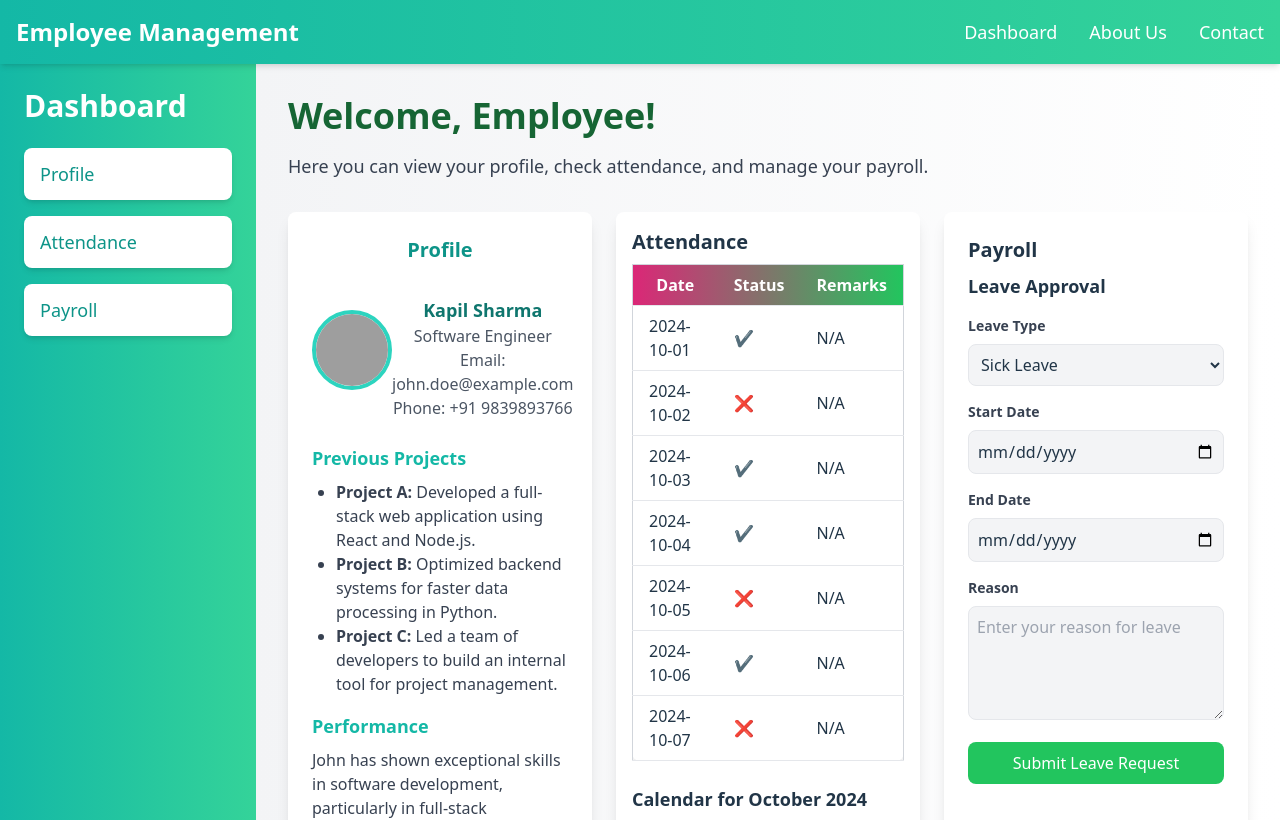
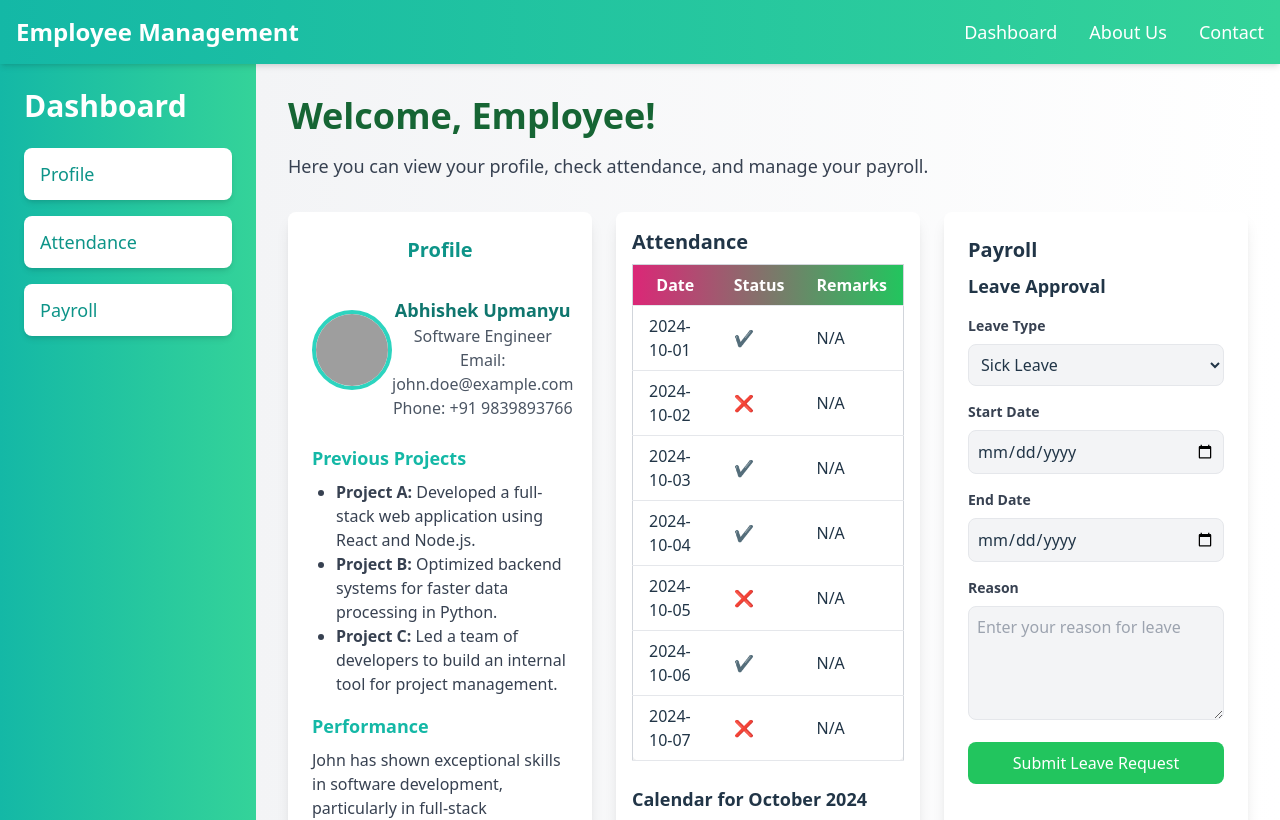
Before and after one commit to Harshal9865/HCI-1.0-, a React (Vite) app: page /dashboard in a window 1280 px wide. Shown: the top 820 px of the page. Built offline with nearby package versions, Linux system fonts and the light colour scheme; grey boxes are pictures that could not be loaded.

Commit message:
Update Dashboard.jsx
Updated the code

```diff
--- a/src/components/Dashboard.jsx
+++ b/src/components/Dashboard.jsx
@@ -64,7 +64,7 @@ const Dashboard = () => {
                 className="w-20 h-20 rounded-full border-4 border-teal-400 mx-auto"
               />
               <div className="text-center mt-4">
-                <p className="font-bold text-lg text-teal-700">Kapil Sharma</p>
+                <p className="font-bold text-lg text-teal-700">Abhishek Upmanyu</p>
                 <p className="text-gray-600">Software Engineer</p>
                 <p className="text-gray-600">Email: john.doe@example.com</p>
                 <p className="text-gray-600">Phone: +91 9839893766</p>
```
